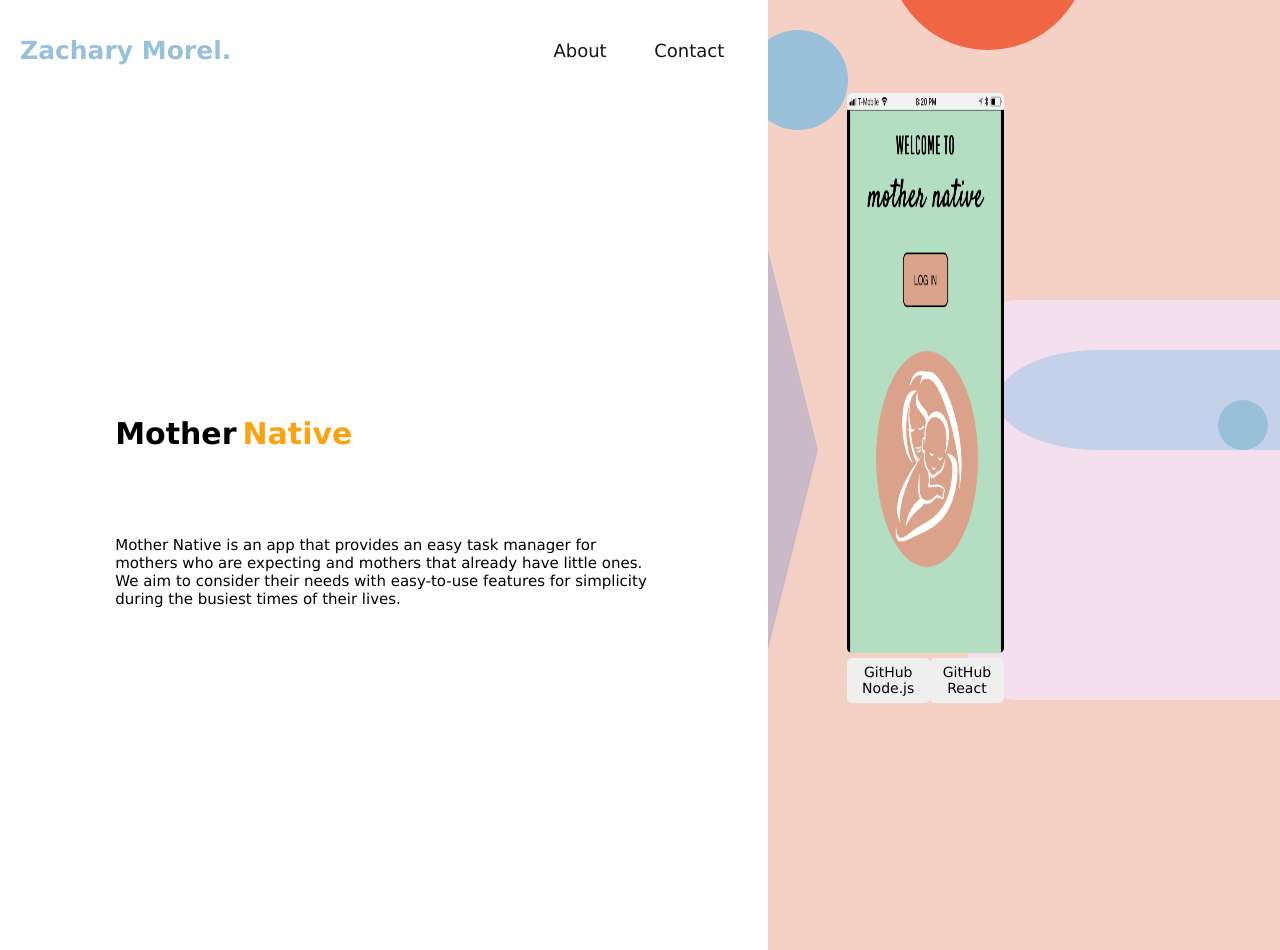
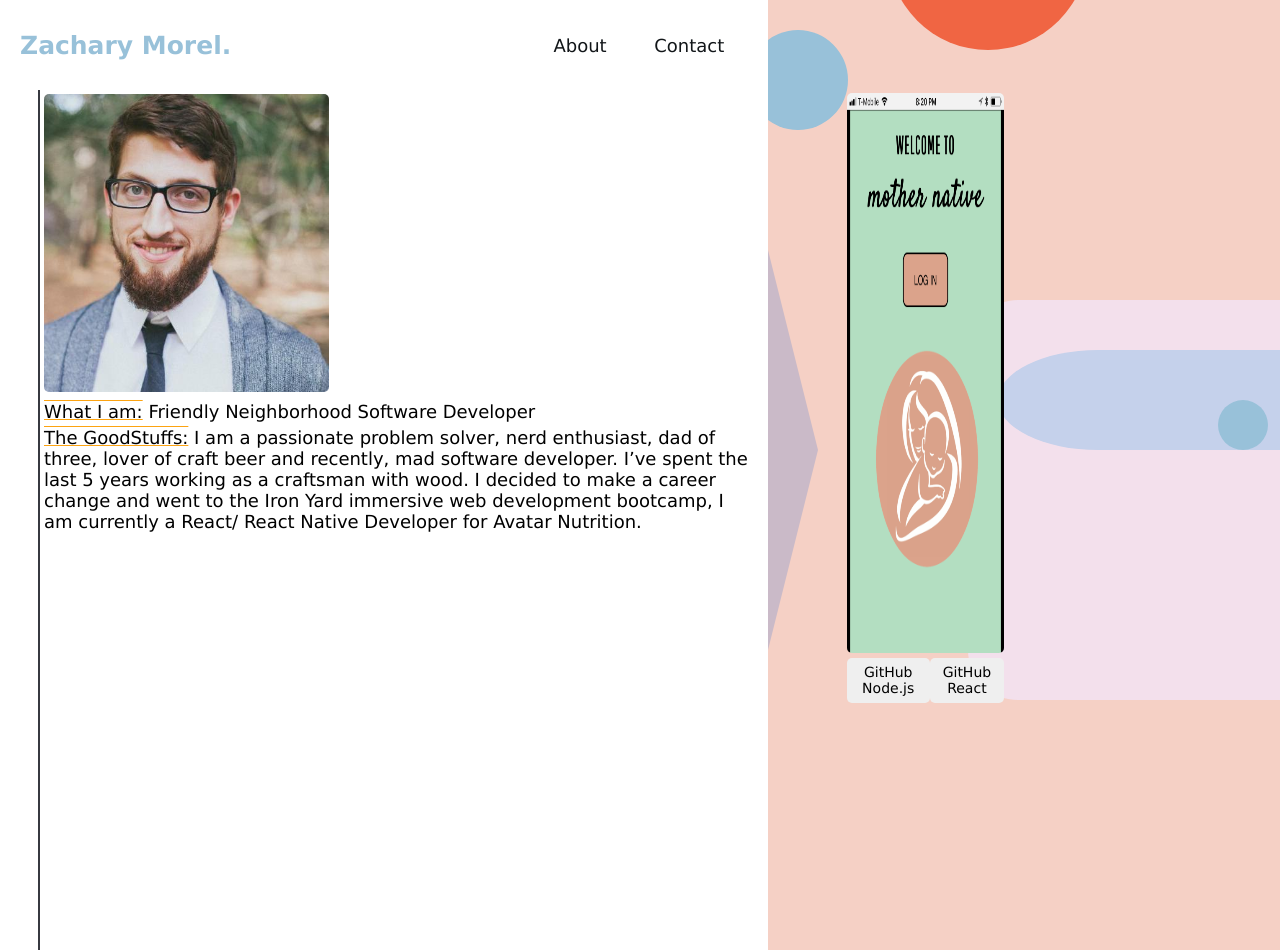
Before and after one commit to zacharymorel/zacharymorel.github.io, a React (Create React App) app in the folder potfolio/: page / in a window 1280 px wide. Both pictures are taken after a click on the button "About". Built offline with nearby package versions, Linux system fonts and the light colour scheme.

Commit message:
Added AboutMe Component for the goodstuffs

```diff
--- a/potfolio/src/css/leftView.css
+++ b/potfolio/src/css/leftView.css
@@ -2,7 +2,9 @@
 /* ---------------- */
 /* LEFT VIEW STYLES */
 .LeftViewParent {
-  width: 60vw;
+  display: flex;
+  flex-direction: column;
+  width: 60%;
 }
 
 .LeftHeader {
@@ -10,7 +12,7 @@
   display: flex;
   justify-content: space-between;
   align-items: center;
-  height: 60px;
+  height: 50px;
   padding: 20px;
 }
 
@@ -20,14 +22,14 @@
   margin: 0;
 }
 
-.LeftViewContentParent {
+.ProjectDiscriptionParent {
   align-items: center;
   display: flex;
   height: 100vh;
   justify-content: center;
 }
 
-.ProjectLeftViewContent {
+.ProjectDiscription {
   align-items: flex-start;
   display: flex;
   flex-direction: column;
@@ -52,3 +54,29 @@
   padding: 0;
   margin: 0;
 }
+
+.AboutMeParent {
+  /* background: dodgerblue; */
+  display: flex;
+  flex-direction: column;
+  flex-grow: 1;
+  padding: 0 1% 0% 5%;
+}
+
+.ImageAndFactsContainer {
+  /* background: darksalmon; */
+  border-left: 2px solid #373940;
+  height: 100%;
+  padding: 0.5%;
+}
+
+.Image {
+  border-radius: 5px;
+  height: 35%;
+  width: 40%;
+}
+
+.Categories {
+  margin: 8px 0;
+  text-decoration: underline overline #FCA311;
+}
--- /dev/null
+++ b/potfolio/src/views/LeftViewComponents/AboutMe.js
@@ -0,0 +1,21 @@
+import React from 'react'
+
+import '../../css/leftView.css'
+
+// TODO: Look in to Flex Box and Flex grow, also Height Calc stuffs
+// TODO: Create 'Filler' div component
+const AboutMe = () => {
+  return (
+    <div className='AboutMeParent'>
+      <section className='ImageAndFactsContainer'>
+        <img className='Image' alt='I should be smiling here...' src={require('../../images/oldImages/ProfilePic.jpeg')} />
+        <p className='Text' style={{marginTop: 5, marginBottom: 5}}><span className='Categories'>What I am:</span> Friendly Neighborhood Software Developer</p>
+        <p className='Text' style={{marginTop: 5, marginBottom: 5}}><span className='Categories'>The GoodStuffs:</span> I am a passionate problem solver, nerd enthusiast, dad of three, lover of craft beer and recently, mad software developer. I’ve spent the last 5 years working as a craftsman with wood. I decided to make a career change and went to the Iron Yard immersive web development bootcamp, I am currently a React/ React Native Developer for Avatar Nutrition.</p>
+        <div style={{height: 50}}/>
+      </section>
+      <div style={{flexGrow: 1}}></div>
+    </div>
+  )
+}
+
+export default AboutMe
--- a/potfolio/src/views/LeftViewComponents/LeftView.js
+++ b/potfolio/src/views/LeftViewComponents/LeftView.js
@@ -1,8 +1,9 @@
 import React, { PureComponent } from 'react'
 
 // Components
-import LeftViewContent from './LeftViewContent'
+import ProjectDiscription from './ProjectDiscription'
 import NavigationButton from '../../utils/NavigationButton'
+import AboutMe from './AboutMe'
 import { ProjectConfig } from '../../ProjectConfig'
 
 // Styles
@@ -15,7 +16,7 @@ class LeftView extends PureComponent {
     this.state = {
       projectName: '',
       projectDiscriptionText: '',
-      componentToShow: ''
+      componentToShow: 'ProjectDiscription'
     }
   }
 
@@ -33,6 +34,10 @@ class LeftView extends PureComponent {
     }
   }
 
+  toggleComponents = (params) => {
+    this.state.componentToShow !== params ? this.setState({ componentToShow: params }) : this.setState({ componentToShow: 'ProjectDiscription' })
+  }
+
   render() {
     return (
       <div className='LeftViewParent'>
@@ -41,7 +46,7 @@ class LeftView extends PureComponent {
           <div className='Navigation'>
             <NavigationButton
               buttonClassName='HeaderButtons'
-              onClick={() => console.log('About was Clicked')}
+              onClick={() => this.toggleComponents('AboutMe')}
               contentClassName='Text'
               content='About'
             />
@@ -53,10 +58,14 @@ class LeftView extends PureComponent {
             />
           </div>
         </header>
-        <LeftViewContent
-          projectName={this.state.projectName}
-          projectDiscriptionText={this.state.projectDiscriptionText}
-        />
+        {this.state.componentToShow === 'ProjectDiscription' ?
+          <ProjectDiscription
+            projectName={this.state.projectName}
+            projectDiscriptionText={this.state.projectDiscriptionText}
+          />
+          :
+          <AboutMe />
+        }
       </div>
     )
   }
--- a/potfolio/src/views/LeftViewComponents/LeftViewContent.js
+++ b/potfolio/src/views/LeftViewComponents/ProjectDiscription.js
@@ -3,7 +3,7 @@ import React, { Component } from 'react'
 // Styles
 import '../../css/leftView.css';
 
-class LeftViewContent extends Component {
+class ProjectDiscription extends Component {
   wordToStyle
 
   stringSlice = (input) => {
@@ -21,8 +21,8 @@ class LeftViewContent extends Component {
 
   render () {
     return (
-      <div className='LeftViewContentParent'>
-        <section className='ProjectLeftViewContent'>
+      <div className='ProjectDiscriptionParent'>
+        <section className='ProjectDiscription'>
           <div key={this.determineUpdate(this.props.projectName, 'projectName')} className='ProjectInfo'>
             <h1 className='ProjectText'>{this.stringSlice(this.props.projectName)}</h1>
             <h1 className='ProjectText' style={{color: '#FCA311', paddingLeft: 6}}>{this.wordToStyle}</h1>
@@ -36,4 +36,4 @@ class LeftViewContent extends Component {
   }
 }
 
-export default LeftViewContent
+export default ProjectDiscription
```
